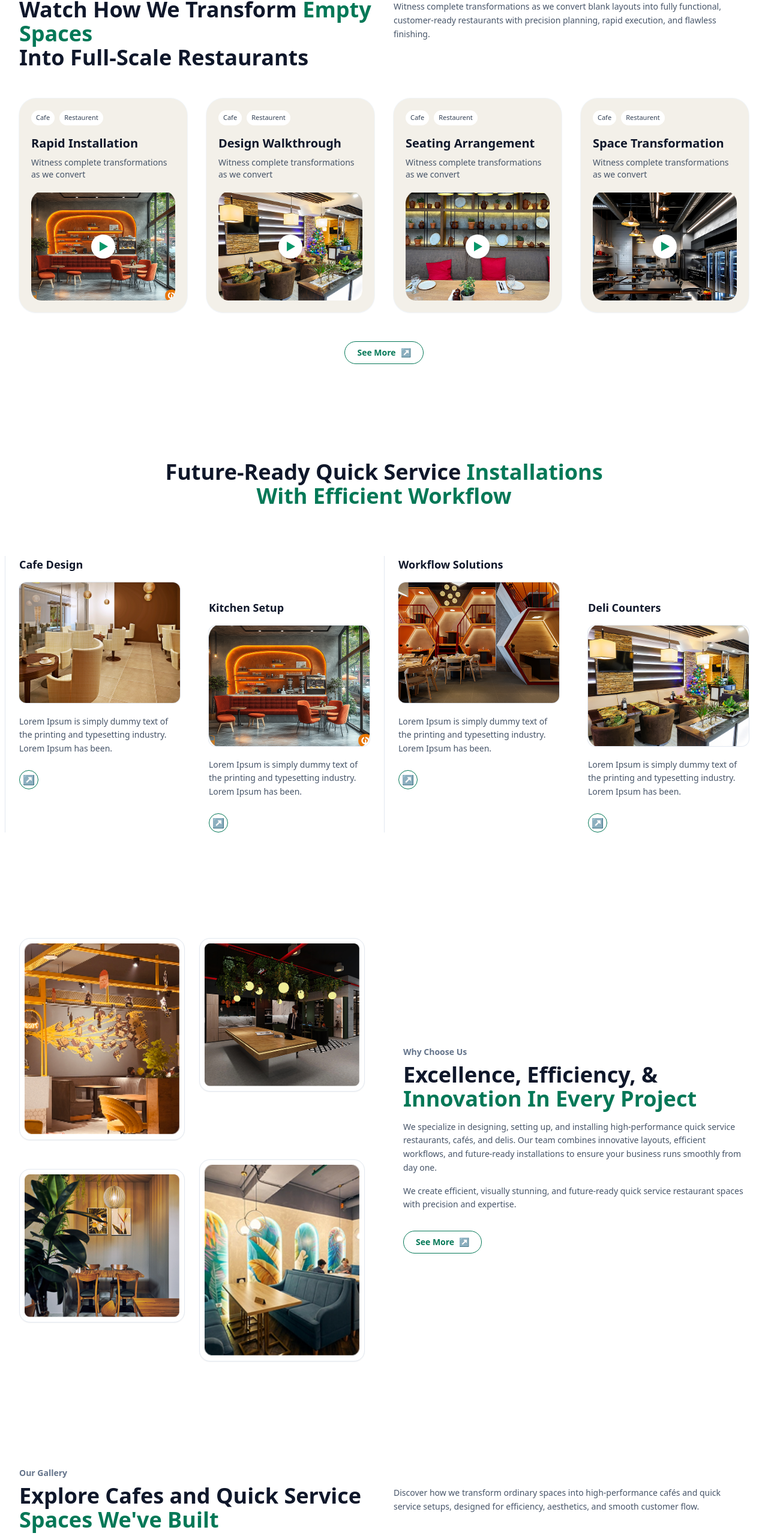
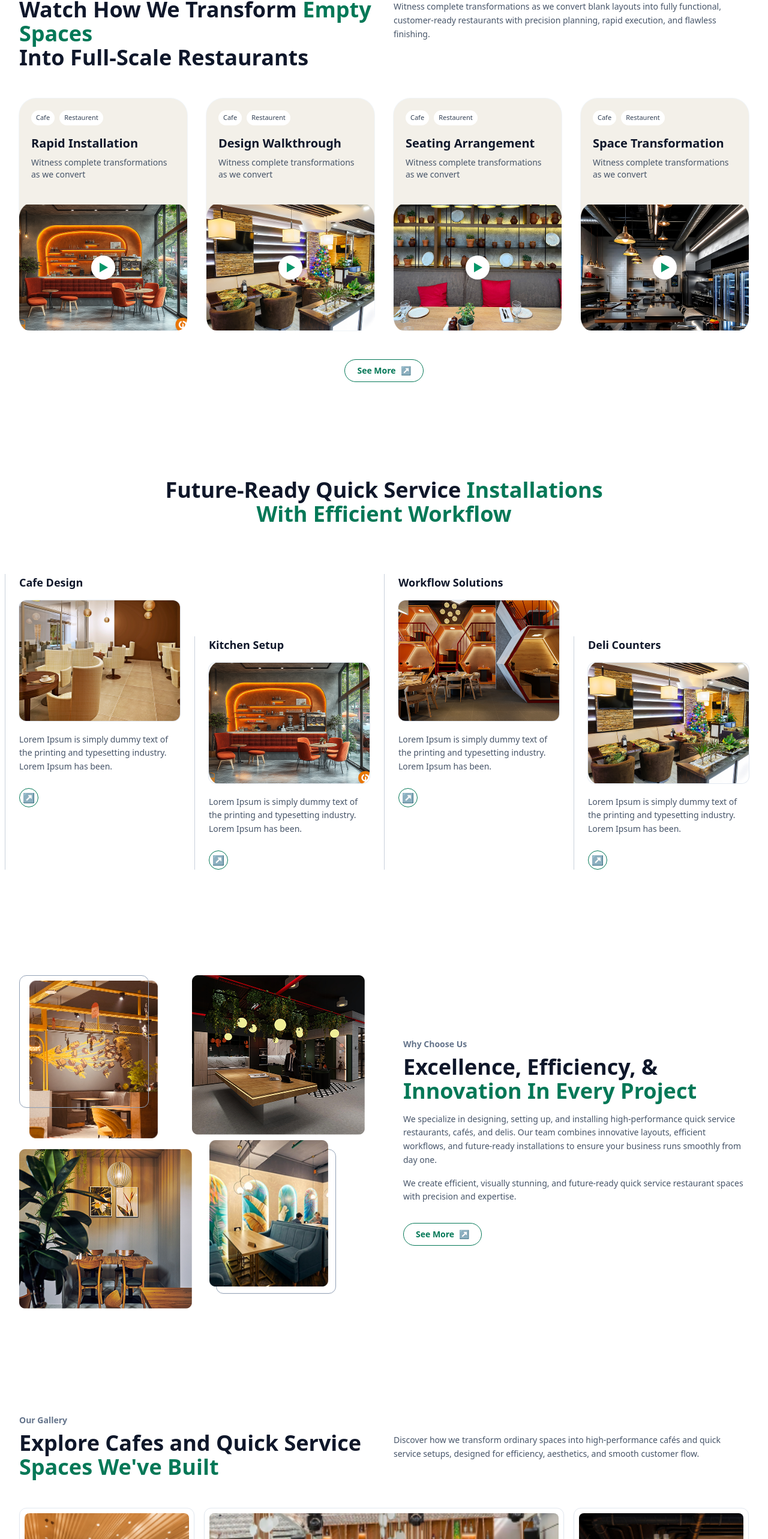
Before and after one commit to dhanuskumar18/eastland_website, a Next.js app: page / in a window 1280 px wide. Shown: the part 1551-4117 px from the top of the page at 60% size. Built offline with nearby package versions, Linux system fonts and the light colour scheme.

Commit message:
bento grid

```diff
--- a/app/home/AboutUs.tsx
+++ b/app/home/AboutUs.tsx
@@ -14,7 +14,7 @@ export default function AboutUs() {
           </div>
 
           {/* Smaller overlapping image (has its own white border in asset) */}
-          <div className="absolute -bottom-8 right-8 w-[300px] rounded-2xl shadow-2xl">
+          <div className="absolute -bottom-12 -right-20 w-[300px] rounded-2xl shadow-2xl">
             <div className="relative aspect-[365/252] overflow-hidden rounded-2xl">
               <Image src="/images/2.png" alt="About secondary" fill className="object-cover" />
             </div>
--- a/app/home/Features.tsx
+++ b/app/home/Features.tsx
@@ -35,10 +35,8 @@ export default function Features() {
 
       <div className="mt-14 grid gap-12 md:grid-cols-2 lg:grid-cols-4">
         {items.map(({ title, image, description }, idx) => (
-          <div key={title} className={["relative", idx % 2 === 0 ? "lg:mt-6" : "lg:mt-24"].join(" ") }>
-            {idx % 2 === 0 ? (
-              <div className="absolute -left-6 top-0 hidden h-full w-px bg-slate-200 lg:block" aria-hidden />
-            ) : null}
+          <div key={title} className={["relative", idx % 2 === 0 ? "lg:mt-6" : "lg:mt-32"].join(" ") }>
+            <div className="absolute -left-6 top-0 hidden h-full w-px bg-slate-400 opacity-50                                                            lg:block" aria-hidden />
             <h3 className="text-lg font-semibold text-slate-900">{title}</h3>
             <div className="mt-4 overflow-hidden rounded-xl ring-1 ring-slate-200">
               <div
--- a/app/home/Gallery.tsx
+++ b/app/home/Gallery.tsx
@@ -2,14 +2,41 @@ import Image from "next/image"
 
 export default function Gallery() {
   const images = [
-    "/images/Mask group.png",
-    "/images/Mask group (1).png",
-    "/images/Mask group (2).png",
-    "/images/Mask group (3).png",
-    "/images/Mask group (4).png",
-    "/images/Mask group (5).png",
-    "/images/Mask group (6).png",
-    "/images/Mask group (1).png", // Duplicate to make 8 images for 2x4 grid
+    {
+      src: "/images/Mask group.png",
+      alt: "Modern restaurant interior with wooden bar counter",
+      gridClass: "col-span-2 row-span-5" // Top-left: horizontal
+    },
+    {
+      src: "/images/Mask group (1).png",
+      alt: "Bright cafe with white textured ceiling",
+      gridClass: "col-span-4 row-span-6" // Middle-left: vertical, spans 2 rows
+    },
+    {
+      src: "/images/Mask group (2).png",
+      alt: "Sophisticated cafe with dark blue walls and teal sofas",
+      gridClass: "col-span-2 row-span-7" // Center-top: very tall vertical, spans 3 rows
+    },
+    {
+      src: "/images/Mask group (3).png",
+      alt: "Multi-level restaurant with warm lighting",
+      gridClass: "col-span-2 row-span-7" // Top-right: very tall vertical, spans 3 rows
+    },
+    {
+      src: "/images/Mask group (4).png",
+      alt: "Industrial-style cafe with red brick walls",
+      gridClass: "col-span-2 row-span-6" // Bottom-left: horizontal
+    },
+    {
+      src: "/images/Mask group (5).png",
+      alt: "Spacious modern cafe with high ceiling",
+        gridClass: "col-span-2 row-span-6" // Bottom-middle: horizontal
+    },
+    {
+      src: "/images/Mask group (6).png",
+      alt: "Chic restaurant with teal accent wall",
+      gridClass: "col-span-2 row-span-5" // Bottom-right: horizontal
+    }
   ]
 
   return (
@@ -26,16 +53,19 @@ export default function Gallery() {
         </p>
       </div>
 
-      {/* Uniform 2x4 Grid Layout - 8 images with frames */}
-      <div className="mt-12 grid grid-cols-4 gap-4">
-        {images.map((src, index) => (
-          <div key={index} className="rounded-xl border border-slate-200 bg-white p-2 shadow-sm">
-            <div className="relative aspect-square overflow-hidden rounded-lg">
+      {/* Bento Grid Layout - 3 columns, 4 rows */}
+      <div className="mt-12 grid grid-cols-1 sm:grid-cols-2 lg:grid-cols-8 grid-rows-12 gap-4 h-[600px] sm:h-[700px] lg:h-[800px]">
+        {images.map((image, index) => (
+          <div
+            key={index}
+            className={`${image.gridClass} rounded-xl border border-slate-200 bg-white p-2 shadow-sm overflow-hidden`}
+          >
+            <div className="relative w-full h-full">
               <Image
-                src={src}
-                alt={`Gallery image ${index + 1}`}
+                src={image.src}
+                alt={image.alt}
                 fill
-                className="object-cover"
+                className="object-cover rounded-lg"
               />
             </div>
           </div>
--- a/app/home/Videos.tsx
+++ b/app/home/Videos.tsx
@@ -19,7 +19,7 @@ export default function Videos() {
         <span
           className={[
             "ml-0.5 inline-block h-0 w-0 border-y-8 border-l-[14px] border-y-transparent",
-            "border-l-emerald-600 group-hover:border-l-white",
+            "border-l-emerald-600",
           ].join(" ")}
         />
       </span>
@@ -46,24 +46,28 @@ export default function Videos() {
           <article
             key={title}
             className={[
-              "group relative rounded-[28px] p-5 text-slate-900",
+              "group relative rounded-[28px]  text-slate-900",
               "bg-[#F3F0E9] transition-colors duration-300 hover:bg-emerald-700 hover:text-white",
               "shadow-sm ring-1 ring-slate-100 hover:ring-emerald-700",
             ].join(" ")}
           >
-            <div className="flex items-center gap-2 text-[11px]">
+            <div className="p-5">
+            <div className="flex items-center gap-2 text-[11px] ">
               <span className="rounded-full bg-white px-2 py-1 text-slate-700 transition-colors duration-300 group-hover:bg-white/10 group-hover:text-white">Cafe</span>
               <span className="rounded-full bg-white px-2 py-1 text-slate-700 transition-colors duration-300 group-hover:bg-white/10 group-hover:text-white">Restaurent</span>
               </div>
             <h3 className="mt-4 text-xl font-bold text-slate-900 transition-colors duration-300 group-hover:text-white">{title}</h3>
             <p className="mt-2 text-sm text-slate-600 transition-colors duration-300 group-hover:text-white/80">Witness complete transformations as we convert</p>
-
+            </div>
             <div className="mt-5 overflow-hidden rounded-b-2xl">
               <div className="relative aspect-[16/12] w-full overflow-hidden rounded-b-2xl">
                 <div
                   className="absolute inset-0 bg-cover bg-center"
                   style={{ backgroundImage: `url("${encodeURI(image ?? "/images/home1.png")}")` }}
                 />
+                <div className="absolute inset-0 flex items-center justify-center">
+                  <div className="h-0 w-0 rounded-2xl bg-black/30 transition-all duration-[1000ms] ease-out group-hover:h-full group-hover:w-full" />
+                </div>
                 <div className="pointer-events-none absolute inset-0 flex items-center justify-center">
                   <PlayButton />
                 </div>
--- a/app/home/WhyChoose.tsx
+++ b/app/home/WhyChoose.tsx
@@ -12,18 +12,18 @@ export default function WhyChoose() {
     <section className="mx-auto max-w-7xl px-4 py-24 sm:px-6 lg:px-8">
       <div className="grid items-center gap-16 md:grid-cols-2">
         {/* Collage */}
-        <div className="mx-auto grid w-full max-w-xl grid-cols-2 gap-6 items-start">
-          <div className="rounded-[18px] border border-slate-200 bg-white p-2 shadow-sm">
-            <Image src={collage[0]} alt="Why choose image 1" width={193} height={239} className="w-full h-auto" />
+        <div className="mx-auto grid w-full max-w-xl  grid-cols-2  items-start">
+          <div className="rounded-[12px] border border-slate-400 p-2 shadow-sm relative w-3/4 h-5/6 bg-transparent " >
+            <Image src={collage[0]} alt="Why choose image 1" width={220} height={200} className=" absolute -right-4 -z-10" />
           </div>
-          <div className="rounded-[18px] border border-slate-200 bg-white p-2 shadow-sm">
+          <div className="">
             <Image src={collage[1]} alt="Why choose image 2" width={530} height={540} className="w-full h-auto" />
           </div>
-          <div className="mt-6 rounded-[18px] border border-slate-200 bg-white p-2 shadow-sm">
+          <div className="mt-6">
             <Image src={collage[2]} alt="Why choose image 3" width={287} height={265} className="w-full h-auto" />
           </div>
-          <div className="mt-2 rounded-[18px] border border-slate-200 bg-white p-2 shadow-sm">
-            <Image src={collage[3]} alt="Why choose image 4" width={193} height={239} className="w-full h-auto" />
+          <div className="mt-6 ml-10 rounded-[12px] border border-slate-400 p-2 shadow-sm relative w-[200px] h-5/6 bg-transparent "  >
+            <Image src={collage[3]} alt="Why choose image 1" width={200} height={200} className=" absolute -left-3 -top-4" />
           </div>
         </div>
 
```
